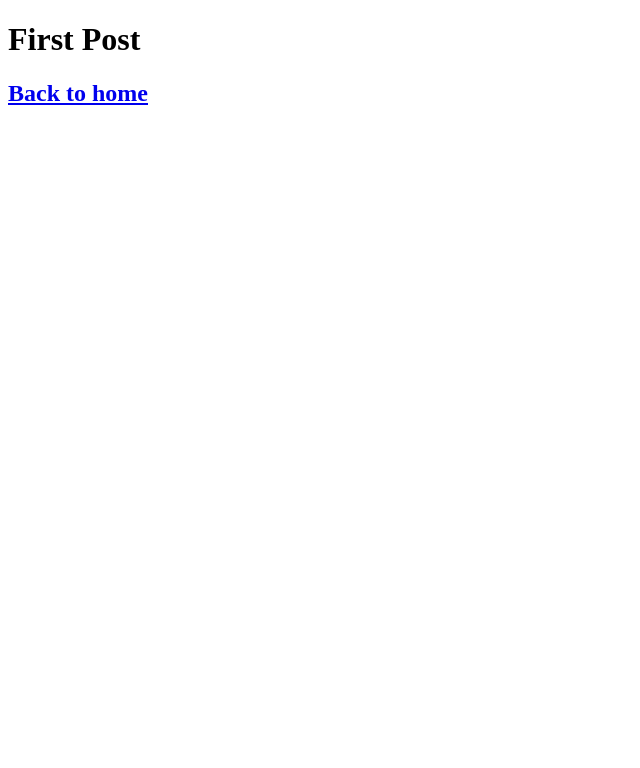
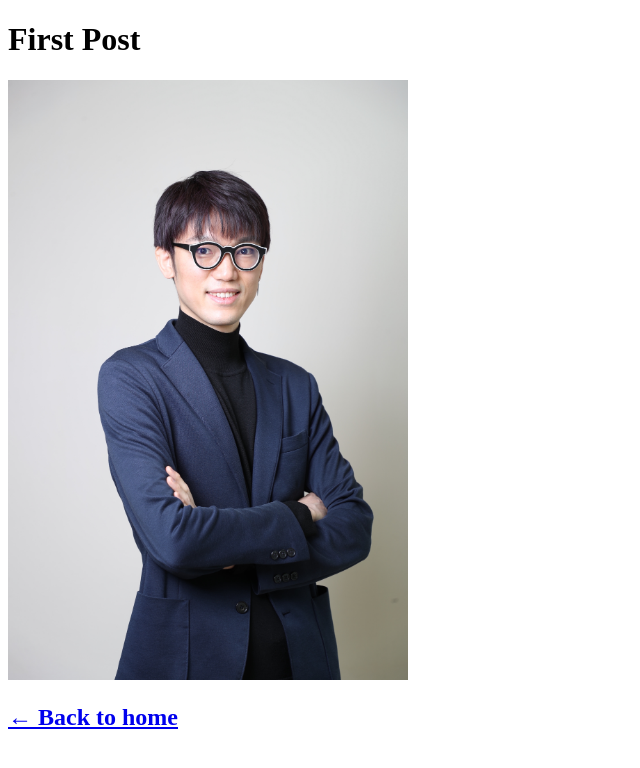
Before and after one commit to kkeeth/nextjs-tutorial, a Next.js app: page /posts/first-post in a window 1280 px wide. Shown: the top 768 px of the page, without its empty margins (0-640 px from the left). Built offline with nearby package versions, Linux system fonts and the light colour scheme.

Commit message:
added next/script

```diff
--- a/pages/posts/first-post.js
+++ b/pages/posts/first-post.js
@@ -1,11 +1,32 @@
 import Link from "next/link";
+import Image from "next/image";
+import Head from "next/head";
+import Script from "next/script";
 
 const FirstPost = () => {
   return (
     <>
+      <Head>
+        <title>First Post</title>
+      </Head>
+      <Script
+        src="https://connect.facebook.net/en_US/sdk.js"
+        strategy="lazyOnload"
+        onLoad={() =>
+          console.log(`script loaded correctly, window.FB has been populated`)
+        }
+      />
       <h1>First Post</h1>
+      <div>
+        <Image
+          src="/images/yumemi_kuwahara.jpg"
+          alt="Yumemi Kuwahara"
+          width={400}
+          height={600}
+        />
+      </div>
       <h2>
-        <Link href="/">Back to home</Link>
+        <Link href="/">← Back to home</Link>
       </h2>
     </>
   );
```
Also changed, not shown: pages/index.js (+11 -0 lines), public/images/yumemi_kuwahara.JPG (added), public/vercel.svg (deleted).
